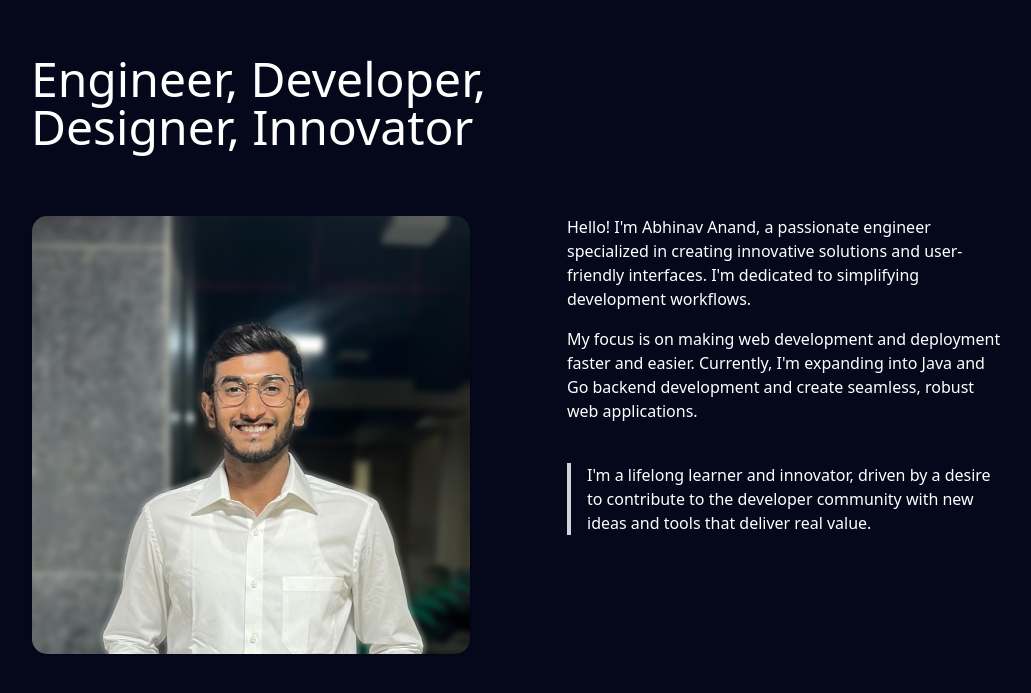
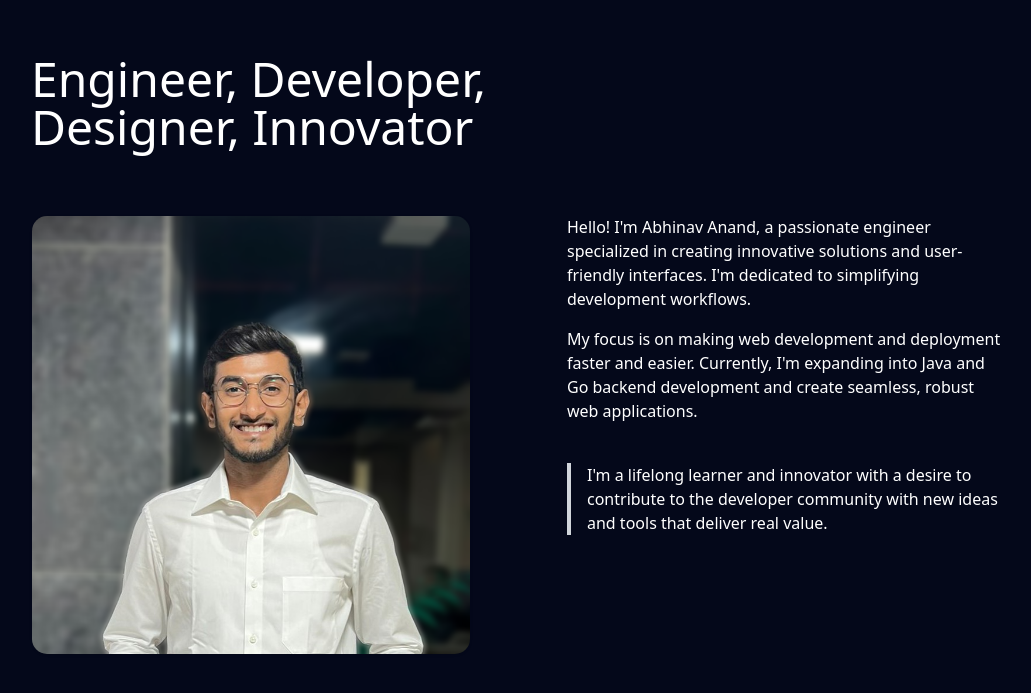
Before and after one commit to abhinavanand-010/portfolio-ab, a React (Vite) app: page / in a window 1280 px wide. Shown: the part 873-1566 px from the top of the page, without its empty margins (121-1152 px from the left). Built offline with nearby package versions, Linux system fonts and the light colour scheme.

Commit message:
about change

```diff
--- a/src/pages/About/About.jsx
+++ b/src/pages/About/About.jsx
@@ -37,7 +37,7 @@
                 <blockquote className="pl-4 border-l-4 border-gray-300">
                   <p className="text-white">
 
-                    I'm a lifelong learner and innovator, driven by a desire to
+                    I'm a lifelong learner and innovator with a desire to
                     contribute to the developer community with new ideas and
                     tools that deliver real value.
                   </p>
```
